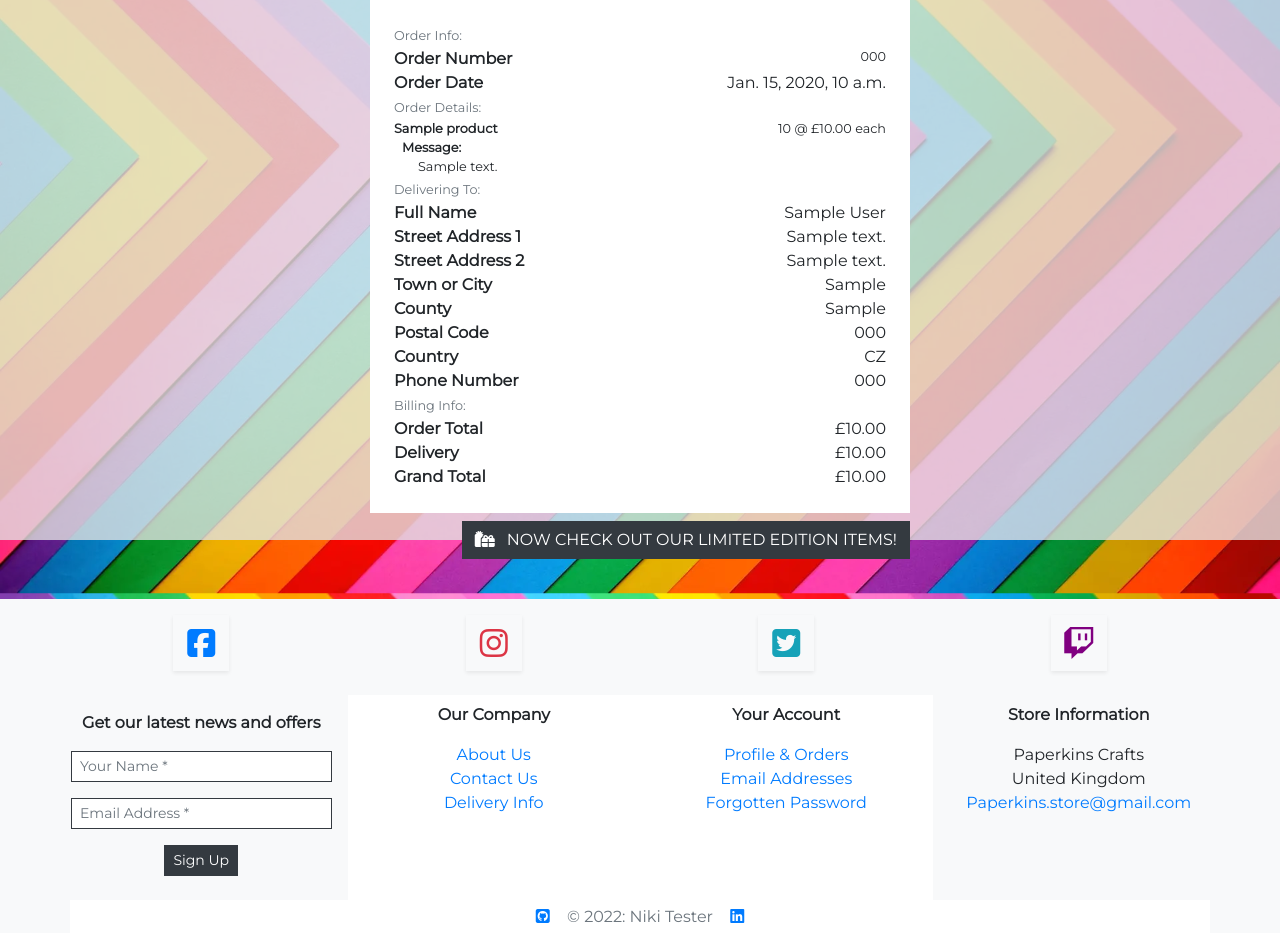
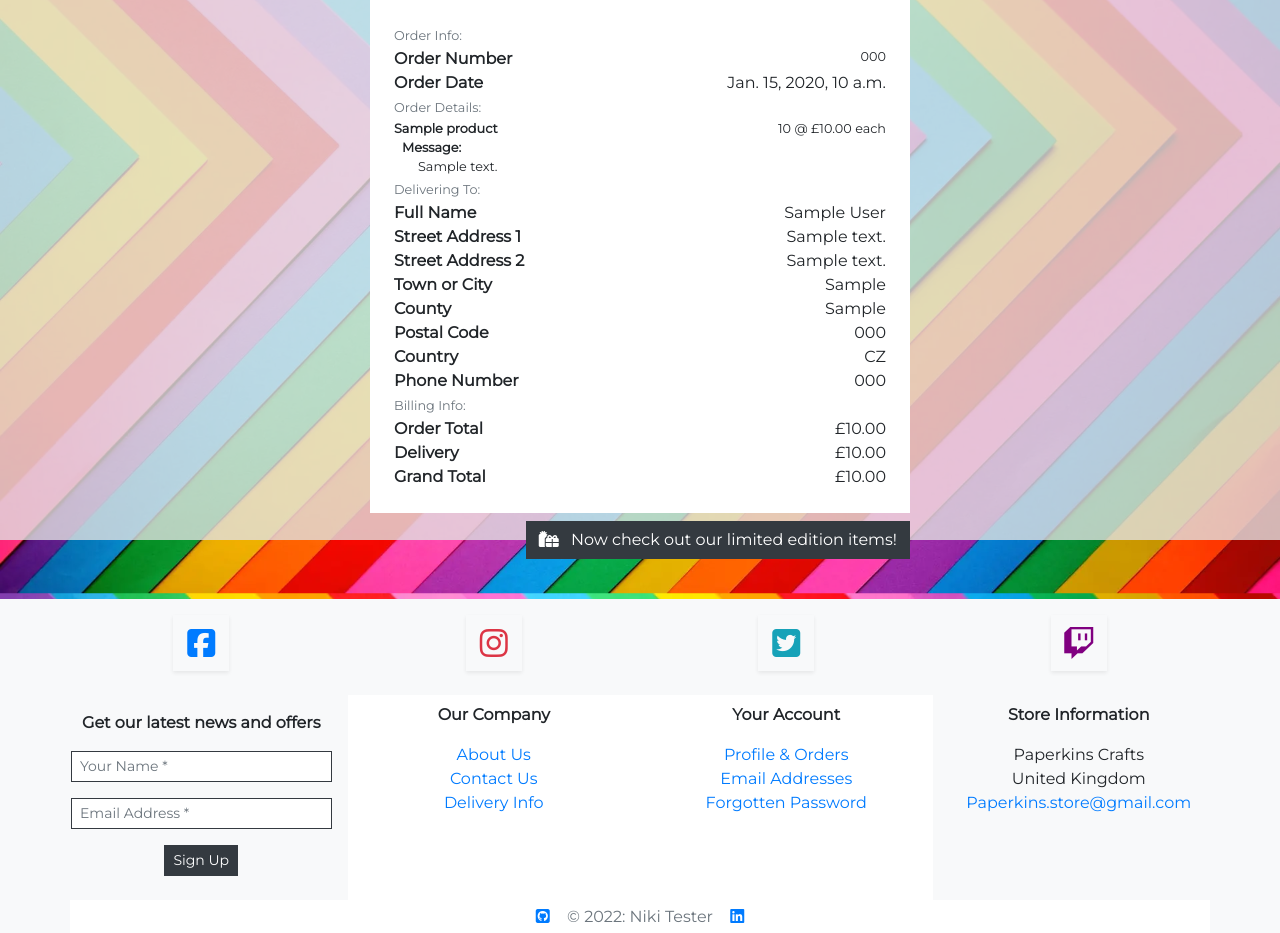
Before and after one commit to Niki-Tester/paperkins, a Django app: page /checkout/checkout_success/000 in a window 1280 px wide. Shown: the part 260-1193 px from the top of the page. Run offline with Django 3.2, Linux system fonts and the light colour scheme; tables that the repository leaves empty hold one stand-in row (values such as "Sample post"); some libraries are stand-ins or nearby versions.

Commit message:
fix: remove uppercase text from buttons for consistant styling

```diff
--- a/cart/templates/cart/cart.html
+++ b/cart/templates/cart/cart.html
@@ -73,7 +73,7 @@
                         <span class="icon">
                             <i class="fas fa-chevron-left"></i>
                         </span>
-                        <span class="text-uppercase">Keep Shopping</span>
+                        <span>Keep Shopping</span>
                     </a>
                 {% endif %}
             </div>
--- a/checkout/templates/checkout/checkout_success.html
+++ b/checkout/templates/checkout/checkout_success.html
@@ -193,14 +193,14 @@
                         <span class="icon mr-2 d-none d-sm-inline">
                             <i class="fas fa-angle-left"></i>
                         </span>
-                        <span class="text-uppercase">Back to profile</span>
+                        <span>Back to profile</span>
                     </a>
                 {% else %}
                     <a href="{% url 'products' %}?category=unique_collaboration" class="btn btn-dark rounded-0 my-2">
                         <span class="icon mr-2 d-none d-sm-inline">
                             <i class="fas fa-gifts"></i>
                         </span>
-                        <span class="text-uppercase">Now check out our limited edition items!</span>
+                        <span>Now check out our limited edition items!</span>
                     </a>
                 {% endif %}
             </div>
--- a/profiles/templates/profiles/previous_order.html
+++ b/profiles/templates/profiles/previous_order.html
@@ -193,7 +193,7 @@
                     <span class="icon mr-2 d-none d-sm-inline">
                         <i class="fas fa-angle-left"></i>
                     </span>
-                    <span class="text-uppercase">Back to profile</span>
+                    <span>Back to profile</span>
                 </a>
             </div>
         </div>
--- a/profiles/templates/profiles/profile.html
+++ b/profiles/templates/profiles/profile.html
@@ -36,7 +36,7 @@
                 <form action="{% url 'profile' %}" method="POST" class="mt-3" id="profile-update-form">
                     {% csrf_token %}
                     {{ form|crispy }}
-                    <button class="btn btn-dark rounded-0 text-uppercase float-right">Update Information</button>
+                    <button class="btn btn-dark rounded-0 float-right">Update Information</button>
                 </form>
             </div>
             <div class="col-12 col-lg-6 bg-white p-4">
--- a/templates/allauth/account/email.html
+++ b/templates/allauth/account/email.html
@@ -58,7 +58,7 @@
             <span class="icon">
               <i class="fa fa-angle-left"></i>
             </span>
-            <span class="text-uppercase">Profile</span>
+            <span>Profile</span>
           </a>
           <button class="btn btn-light border-dark rounded-0" name="action_add" type="submit">{% trans "Add E-mail" %}</button>
       </form>
--- a/templates/includes/toasts/toast_cart.html
+++ b/templates/includes/toasts/toast_cart.html
@@ -32,7 +32,7 @@
             <div class="row mt-3">
                 <div class="col">
                     <a href="{% url 'view_cart' %}" class="btn btn-dark btn-block rounded-0">
-                        <span class="text-uppercase">Go To Secure Checkout</span>
+                        <span>Go To Secure Checkout</span>
                         <span class="icon">
                             <i class="fas fa-lock"></i>
                         </span>
```
